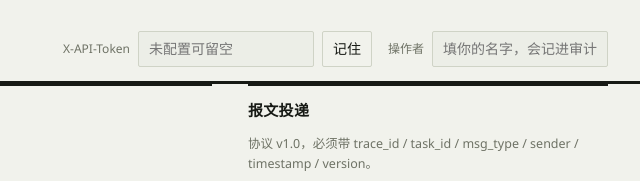
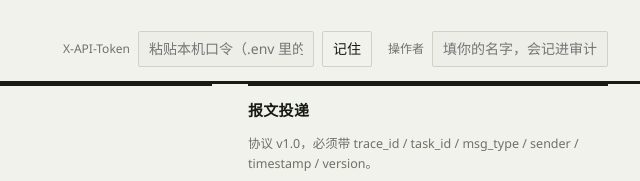
Before and after one commit to nanol1976/test-demo, a plain HTML site: page app/static/index.html in a window 1280 px wide. Shown: the top 181 px of the page, 640-1280 px from the left. Drawn offline with Linux system fonts and the light colour scheme; no server answers.

Commit message:
Batch27 补：口令输入框提示改成「粘贴本机口令」（对外访问后不再是可留空）

```diff
--- a/app/static/index.html
+++ b/app/static/index.html
@@ -13,7 +13,7 @@
   <span class="spacer"></span>
   <div class="token-box">
     <label class="muted" for="tokenInput">X-API-Token</label>
-    <input id="tokenInput" type="password" placeholder="未配置可留空" autocomplete="off">
+    <input id="tokenInput" type="password" placeholder="粘贴本机口令（.env 里的 API_TOKEN）" autocomplete="off">
     <button class="ghost" id="saveToken">记住</button>
   </div>
   <div class="token-box">
```
